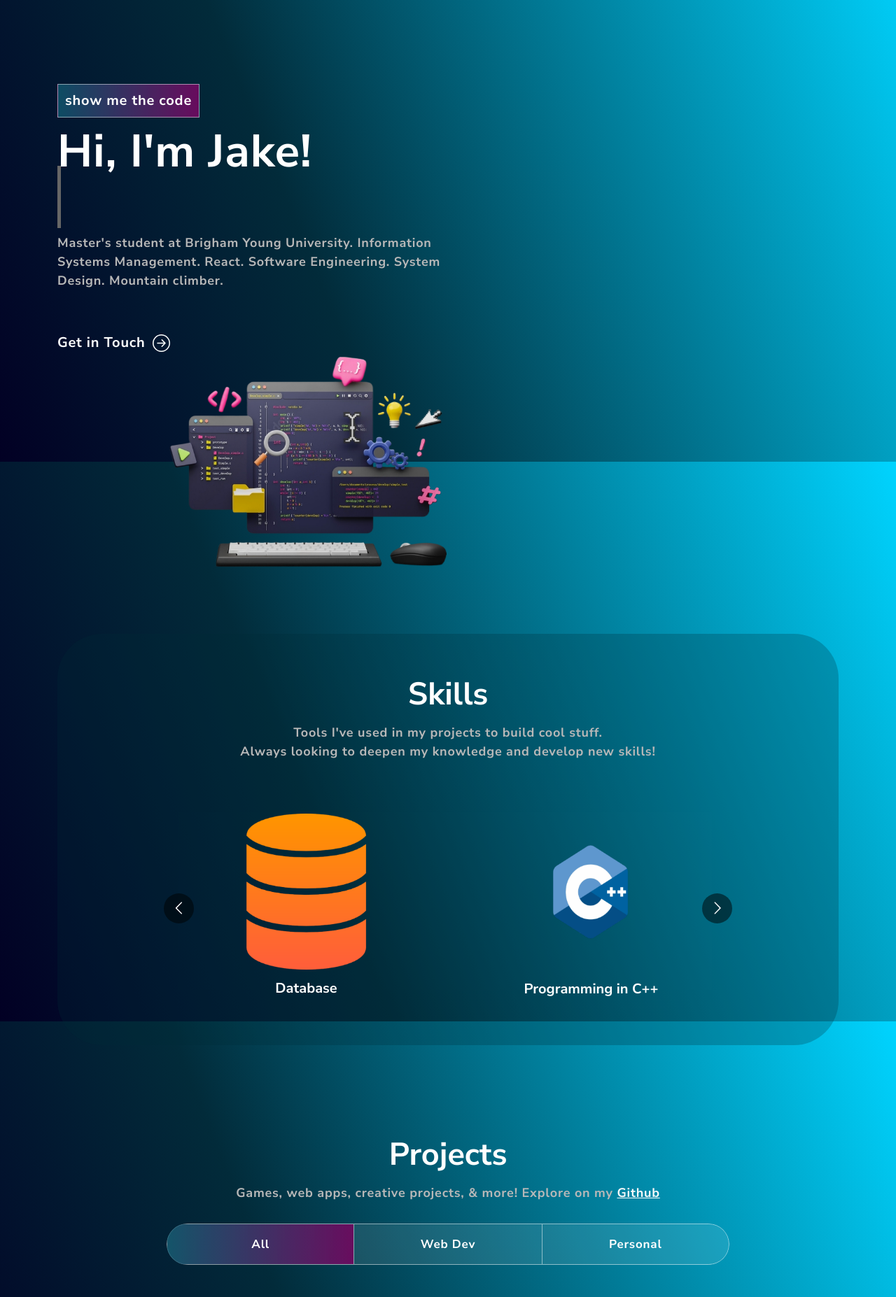
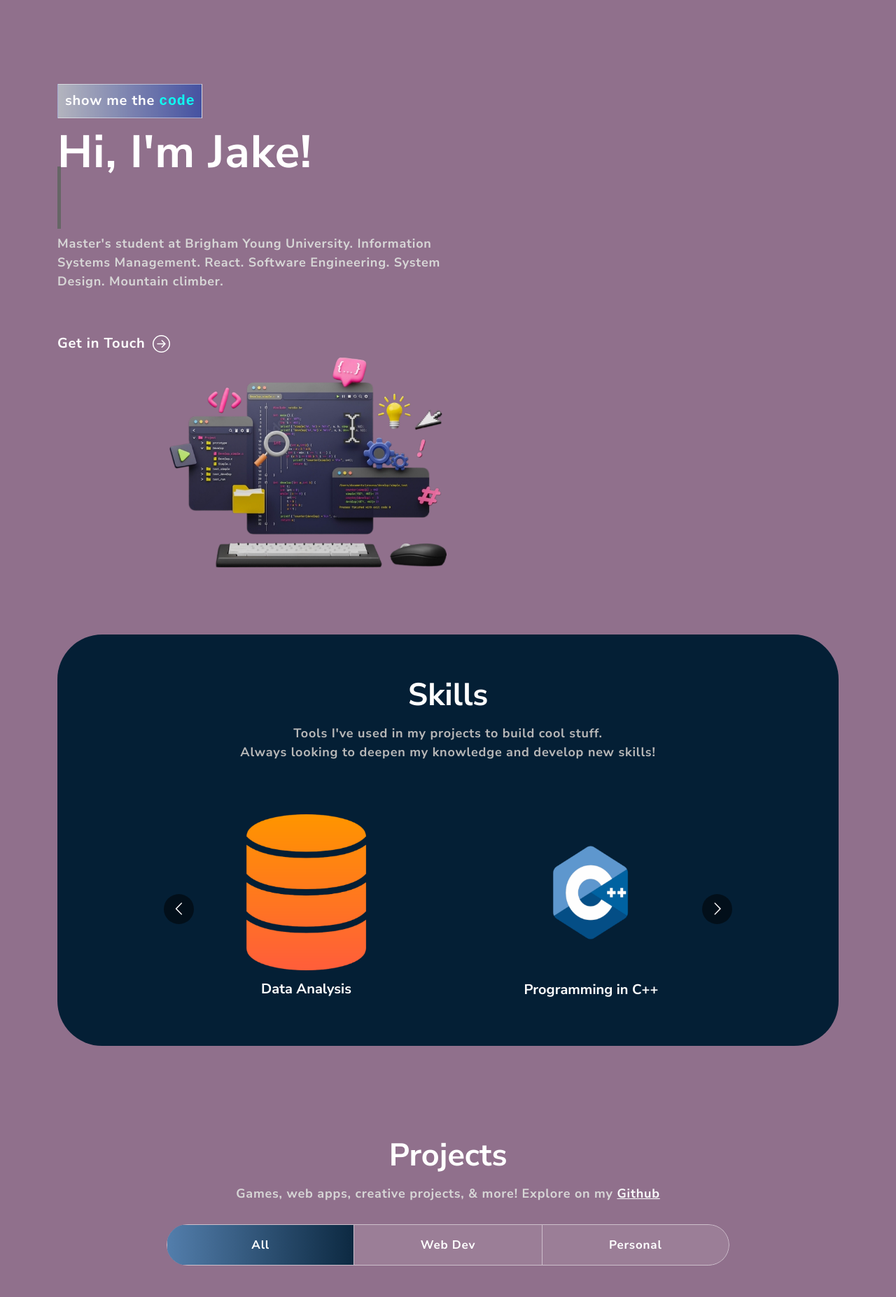
Before and after one commit to jakeevans00/react-portfolio, a React (Create React App) app: page / in a window 1280 px wide. Shown: the part 140-1994 px from the top of the page at 70% size. Built offline with nearby package versions, Linux system fonts and the light colour scheme.

Commit message:
Css edits

```diff
--- a/public/index.html
+++ b/public/index.html
@@ -4,7 +4,7 @@
     <meta charset="utf-8" />
     <link rel="icon" href="letter-j.png" />
     <meta name="viewport" content="width=device-width, initial-scale=1" />
-    <meta name="theme-color" content="#022b3a" />
+    <meta name="theme-color" content="#041f35" />
     <meta
       name="description"
       content="Web site created using create-react-app"
--- a/src/App.css
+++ b/src/App.css
@@ -26,7 +26,7 @@ body {
   font-weight: 400;
   overflow-x: hidden;
   position: relative;
-  background: rgb(2, 0, 36);
+  /* background: rgb(2, 0, 36);
   background: rgb(2, 0, 36);
   background: rgb(2, 0, 36);
   background: linear-gradient(
@@ -35,7 +35,8 @@ body {
     rgba(2, 43, 58, 1) 35%,
     rgba(0, 212, 255, 1) 100%
   );
-  background-attachment: fixed;
+  background-attachment: fixed; */
+  background: #90708c !important;
   color: #fff !important;
   font-family: "NunitoSans", sans-serif !important;
 }
@@ -107,7 +108,7 @@ nav.navbar {
 }
 nav.navbar.scrolled {
   padding: 0px 0;
-  background-color: rgba(2, 43, 58, 1);
+  background-color: #041f35;
 }
 nav.navbar a.navbar-brand {
   width: 9%;
@@ -240,7 +241,7 @@ nav.navbar .navbar-toggler[aria-expanded="true"] .navbar-toggler-icon:after {
 
 @media only screen and (max-width: 800px) {
   nav.navbar {
-    background-color: #022b3a !important;
+    background-color: #041f35 !important;
   }
 }
 
@@ -275,14 +276,14 @@ nav.navbar .navbar-toggler[aria-expanded="true"] .navbar-toggler-icon {
 
 @media only screen and (max-width: 800px) {
   .banner {
-    padding: 110px 0 100px 0;
+    padding: 135px 0 100px 0;
   }
 }
 .banner .tagline {
   font-weight: 700;
   letter-spacing: 0.8px;
   padding: 8px 10px;
-  background: linear-gradient(90.21deg, #0b6476bd -5.91%, #72045c 111.58%);
+  background: linear-gradient(90.21deg, #c8d4d2bd -5.91%, #38469e 111.58%);
   border: 1px solid rgba(255, 255, 255, 0.5);
   font-size: 20px;
   margin-bottom: 16px;
@@ -297,7 +298,7 @@ nav.navbar .navbar-toggler[aria-expanded="true"] .navbar-toggler-icon {
   display: block;
 }
 .banner p {
-  color: #b8b8b8;
+  color: #d7d6d6;
   font-size: 18px;
   letter-spacing: 0.8px;
   line-height: 1.5em;
@@ -345,7 +346,7 @@ nav.navbar .navbar-toggler[aria-expanded="true"] .navbar-toggler-icon {
   position: relative;
 }
 .skill-bx {
-  background: #022b3a4a;
+  background: #041f35;
   border-radius: 64px;
   text-align: center;
   padding: 60px 50px;
@@ -391,7 +392,7 @@ nav.navbar .navbar-toggler[aria-expanded="true"] .navbar-toggler-icon {
   text-align: center;
 }
 .project p {
-  color: #b8b8b8;
+  color: #d7d6d6;
   font-size: 18px;
   letter-spacing: 0.8px;
   line-height: 1.5em;
@@ -435,7 +436,7 @@ nav.navbar .navbar-toggler[aria-expanded="true"] .navbar-toggler-icon {
   position: absolute;
   width: 0;
   height: 100%;
-  background: linear-gradient(90.21deg, #0b6476bd -5.91%, #72045c 111.58%);
+  background: linear-gradient(90.21deg, #5783b2 -5.91%, #041f35 111.58%);
   top: 0;
   left: 0;
   z-index: -1;
@@ -468,7 +469,7 @@ nav.navbar .navbar-toggler[aria-expanded="true"] .navbar-toggler-icon {
 }
 .proj-imgbx::before {
   content: "";
-  background: linear-gradient(90.21deg, #0b6476f3 -5.91%, #72045c 111.58%);
+  background: linear-gradient(90.21deg, #5783b2 -5.91%, #041f35 111.58%);
   opacity: 0.85;
   position: absolute;
   width: 100%;
@@ -674,7 +675,8 @@ nav.navbar .navbar-toggler[aria-expanded="true"] .navbar-toggler-icon {
   position: relative;
 }
 .skill-bx {
-  background: #022b3a41;
+  background: #041f35;
+
   border-radius: 64px;
   text-align: center;
   padding: 60px 50px;
@@ -716,3 +718,8 @@ nav.navbar .navbar-toggler[aria-expanded="true"] .navbar-toggler-icon {
 .react-multiple-carousel__arrow--right {
   right: 0px;
 }
+
+.code-word {
+  color: rgb(14, 255, 243);
+  font-family: "Courier New", Courier, monospace;
+}
--- a/src/components/Banner.js
+++ b/src/components/Banner.js
@@ -56,7 +56,9 @@ export const Banner = () => {
       <Container>
         <Row className="align-items-center">
           <Col xs={12} md={6} xl={7}>
-            <span className="tagline">show me the code</span>
+            <span className="tagline">
+              show me the <span className="code-word">code</span>
+            </span>
             <h1>
               {`Hi, I'm Jake!`}
               <br />
--- a/src/components/Skills.js
+++ b/src/components/Skills.js
@@ -52,7 +52,7 @@ export const Skills = () => {
                 </div>
                 <div className="item">
                   <img src={skill5} alt="web dev" />
-                  <h5>Database</h5>
+                  <h5>Data Analysis</h5>
                 </div>
                 <div className="item">
                   <img src={skill1} alt="c++" />
```
